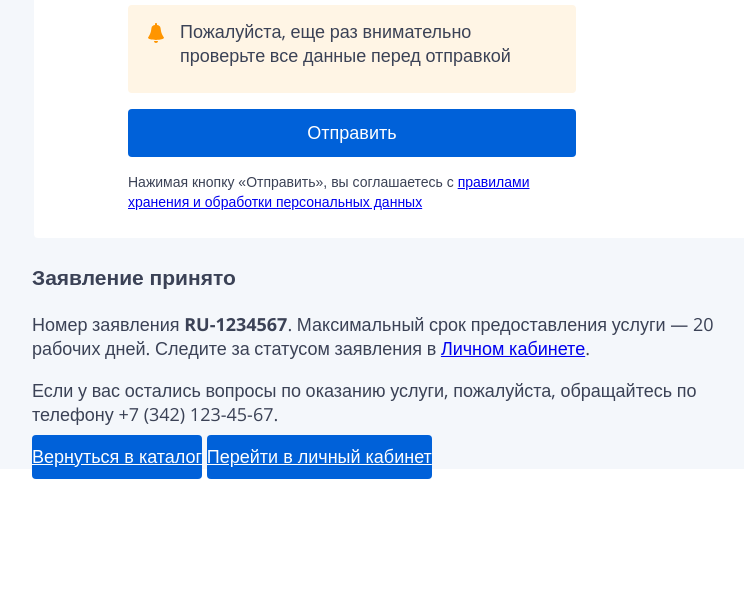
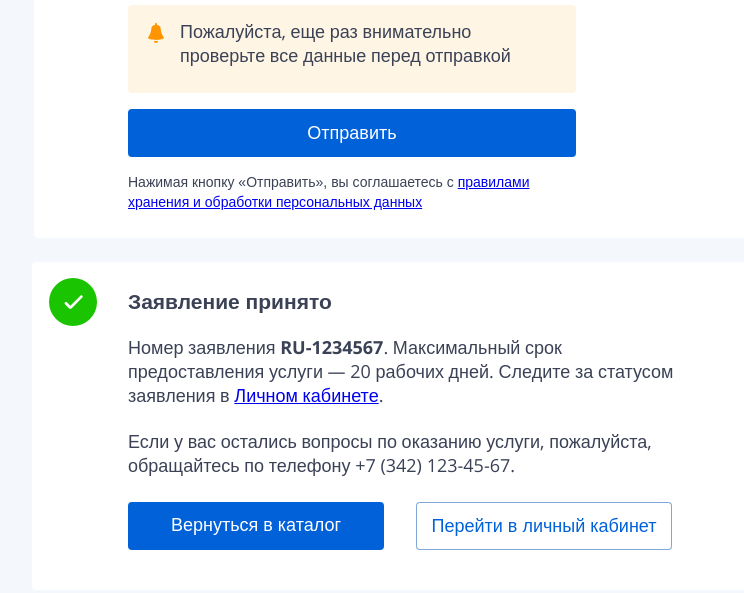
Before and after one commit to zubkovvladimir/reactive-media-test, a website: page source/index.html in a window 1280 px wide. Shown: the part 2464-3057 px from the top of the page, without its empty margins (48-792 px from the left). Before the commit the page ends 2943 px from the top, so only its background shows below. Drawn offline with nearby package versions, Linux system fonts and the light colour scheme; files that its build step writes are made by us from their sources.

Commit message:
feat: styles for popup

```diff
--- a/source/index.html
+++ b/source/index.html
@@ -152,11 +152,15 @@
         </fieldset>
       </form>
       <section class="message-succes">
-        <h2 class="message-succes__header">Заявление принято</h2>
-        <p class="message-succes__text">Номер заявления <b>RU-1234567</b>. Максимальный срок предоставления услуги — 20 рабочих дней. Следите за статусом заявления в <a href="#">Личном кабинете</a>.</p>
-        <p class="message-succes__text">Если у вас остались вопросы по оказанию услуги, пожалуйста, обращайтесь по телефону +7 (342) 123-45-67.</p>
-        <a href="#" class="btn">Вернуться в каталог</a>
-        <a href="#" class="btn">Перейти в личный кабинет</a>
+        <div class="message-succes__wrap">
+          <h2 class="message-succes__header">Заявление принято</h2>
+          <p class="message-succes__text">Номер заявления <b>RU-1234567</b>. Максимальный срок предоставления услуги — 20 рабочих дней. Следите за статусом заявления в <a href="#">Личном кабинете</a>.</p>
+          <p class="message-succes__text">Если у вас остались вопросы по оказанию услуги, пожалуйста, обращайтесь по телефону +7 (342) 123-45-67.</p>
+          <div class="message-succes__wrap-btn">
+            <a href="#" class="btn message-succes__btn">Вернуться в каталог</a>
+            <a href="#" class="btn message-succes__btn message-succes__btn--personal">Перейти в личный кабинет</a>
+          </div>
+        </div>
       </section>
     </main>
   </body>
--- a/source/less/blocks/main.less
+++ b/source/less/blocks/main.less
@@ -1,3 +1,5 @@
 .main {
   background-color: @light-blue;
+  display: flex;
+  flex-direction: column;
 }
--- a/source/less/blocks/message-succes.less
+++ b/source/less/blocks/message-succes.less
@@ -1,9 +1,73 @@
 .message-succes__header {
   .font-style(@gray, 32px, 21px, 700);
+  position: relative;
+  margin-top: 24px;
+}
+
+.message-succes__header::before {
+  content: "";
+  color: #fff;
+  padding-top: 8px;
+  padding-left: 17px;
+  font-size: 25px;
+  position: absolute;
+  width: 48px;
+  height: 48px;
+  background-color: @green;
+  background-image: url("../../img/icon-check.svg");
+  background-repeat: no-repeat;
+  background-position: 50%;
+  border-radius: 50%;
+  top: -8px;
+  left: -79px;
 }
 
 .message-succes {
   width: 1120px;
   margin: 0 auto;
   padding-right: 384px;
+  margin-bottom: 1000px;
 }
+
+.message-succes__wrap {
+  background-color: @white;
+  border-radius: 4px;
+  margin-bottom: 24px;
+  display: flex;
+  flex-direction: column;
+  padding-left: 96px;
+  padding-right: 96px;
+}
+
+.message-succes__text  {
+  margin: 0;
+  width: 550px;
+}
+
+.message-succes__text:nth-child(2)  {
+  margin-bottom: 22px;
+}
+
+.message-succes__text:nth-child(3)  {
+  margin-bottom: 25px;
+}
+
+.message-succes__wrap-btn {
+  display: flex;
+  justify-content: space-between;
+  margin-bottom: 28px;
+}
+
+.message-succes__btn {
+  width: 256px;
+  text-decoration: none;
+  text-align: center;
+  padding-top: 11px;
+  padding-bottom: 11px;
+}
+
+.message-succes__btn--personal {
+  .font-style(@deep-blue);
+  background-color: @white;
+  border: 1px solid rgba(0, 80, 178, 0.5);
+}
--- a/source/less/variables.less
+++ b/source/less/variables.less
@@ -8,3 +8,4 @@
 @deep-blue: #0061D9;
 @light-blue: #F4F7FB;
 @yellow: #FFF5E5;
+@green: #1BC400;
```
Also changed, not shown: source/img/icon-check.svg (added).
